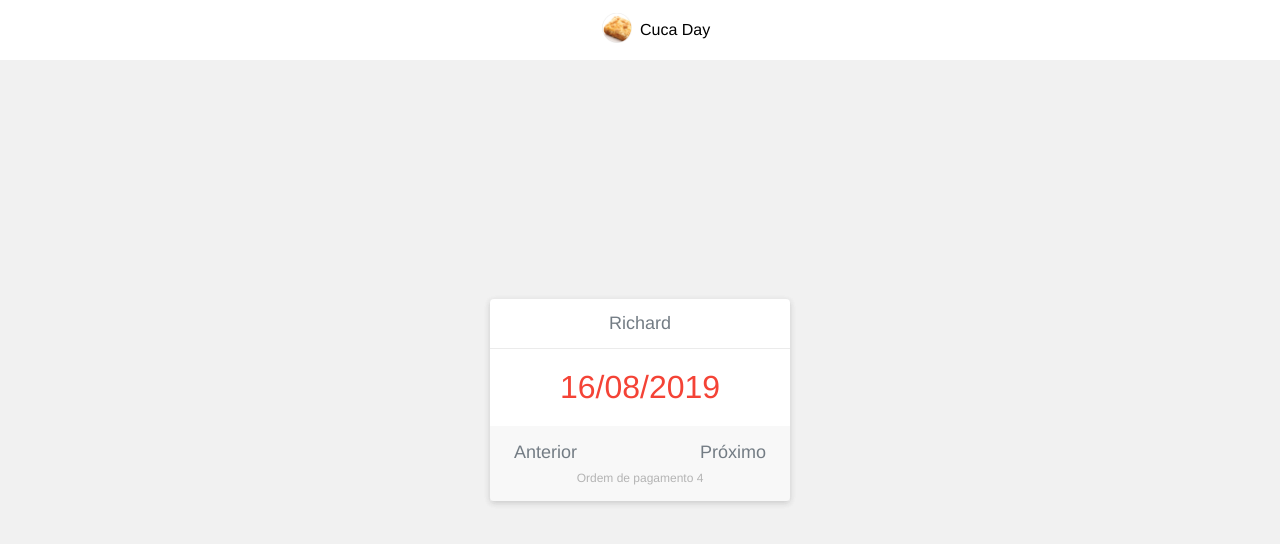
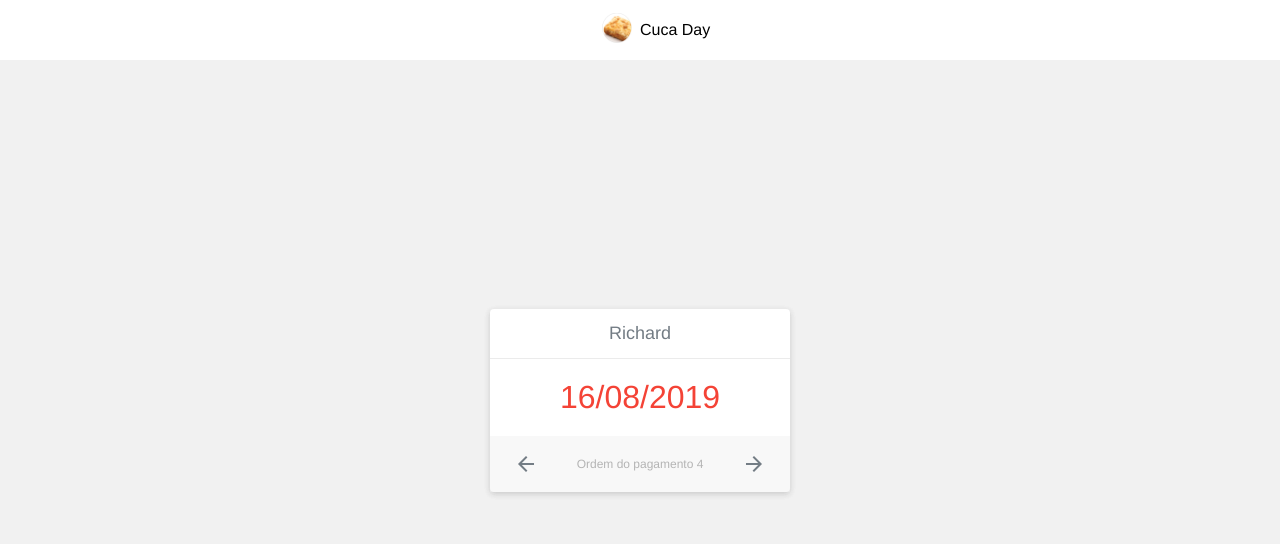
Before and after one commit to richardlnnr/cake-day, an Angular app: page / in a window 1280 px wide. Shown: the top 544 px of the page. Built offline with nearby package versions, Linux system fonts and the light colour scheme.

Commit message:
Added arrows and fixed the position

```diff
--- a/projects/cake-day/src/app/sponsor-card/sponsor-card.component.html
+++ b/projects/cake-day/src/app/sponsor-card/sponsor-card.component.html
@@ -10,13 +10,9 @@
       </div>
       <div class="footer">
         <div class="main-information" *ngIf="sponsor.showControls">
-          <div class="slot">
-            <span class="text-primary" (click)="checkPreviousSponsor()">Anterior</span>
-          </div>
-          <div class="slot">
-            <span class="text-primary" (click)="checkNextSponsor()">Próximo</span>
-          </div>
+            <i class="material-icons text-primary" (click)="checkPreviousSponsor()">arrow_back</i>
+            <div class="pay-order text-secondary">Ordem do pagamento {{sponsor.order}}</div>
+            <i class="material-icons text-primary" (click)="checkNextSponsor()">arrow_forward</i>
         </div>
-        <div class="pay-order text-secondary">Ordem de pagamento {{sponsor.order}}</div>
       </div>
   </div>
--- a/projects/cake-day/src/app/sponsor-card/sponsor-card.component.scss
+++ b/projects/cake-day/src/app/sponsor-card/sponsor-card.component.scss
@@ -40,28 +40,12 @@
             display: flex;
             flex-direction: row;
             justify-content: space-between;
+            align-items: center;
 
-            & > .slot {
-                display: flex;
-                flex-direction: column;
-                padding-bottom: 8px;
-
-                & > .text-secondary {
-                    align-self: center;
-                    padding-bottom: 4px;
-                    font-size: 13px;
-                }
-
-                & > .text-primary {
-                    align-self: center;
-                    font-size: 18px;
-                }
+            & > .pay-order {
+                align-self: center;
+                font-size: 12px;
             }
-        }
-
-        & > .pay-order {
-            align-self: center;
-            font-size: 12px;
         }
     }
 }
--- a/projects/cake-day/src/index.html
+++ b/projects/cake-day/src/index.html
@@ -6,6 +6,7 @@
   <base href="/">
 
   <meta name="viewport" content="width=device-width, initial-scale=1">
+  <link href="https://fonts.googleapis.com/icon?family=Material+Icons" rel="stylesheet">
   <link rel="icon" type="image/x-icon" href="favicon.ico">
 </head>
 <body>
```
